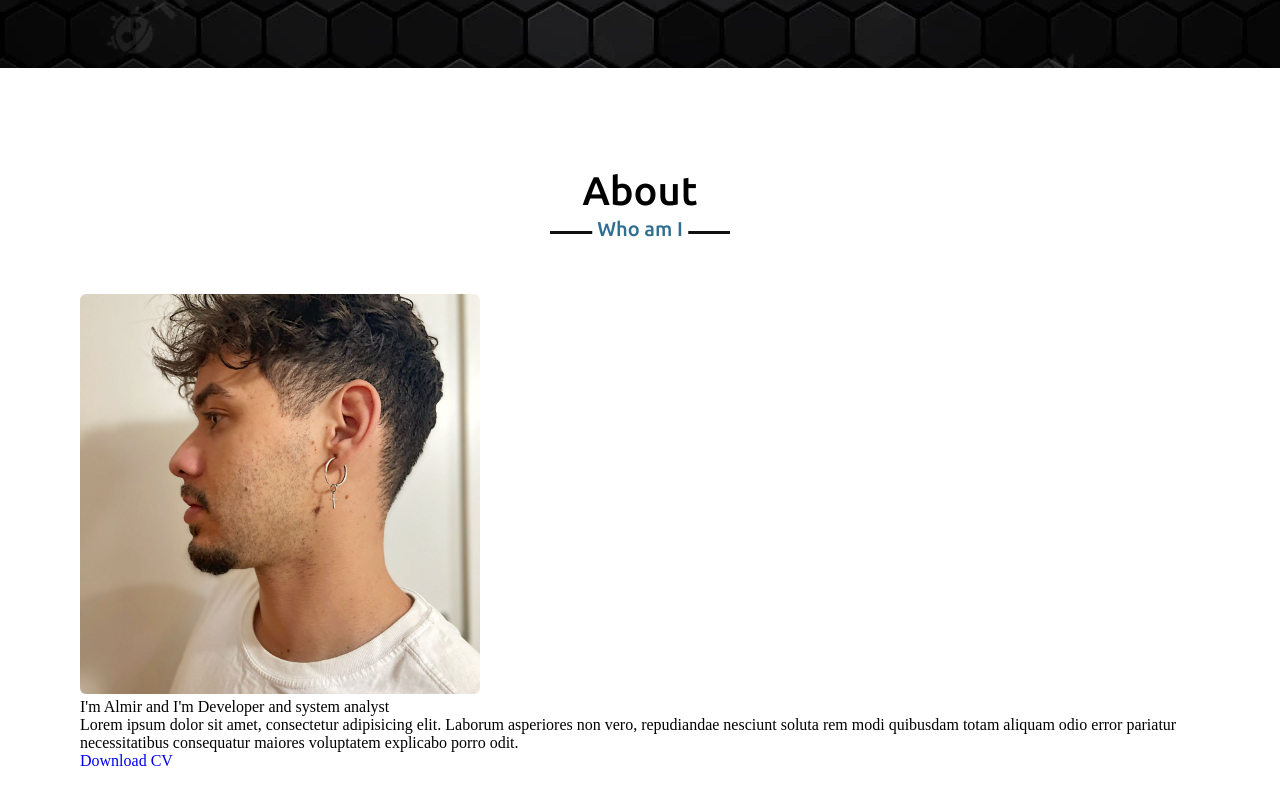
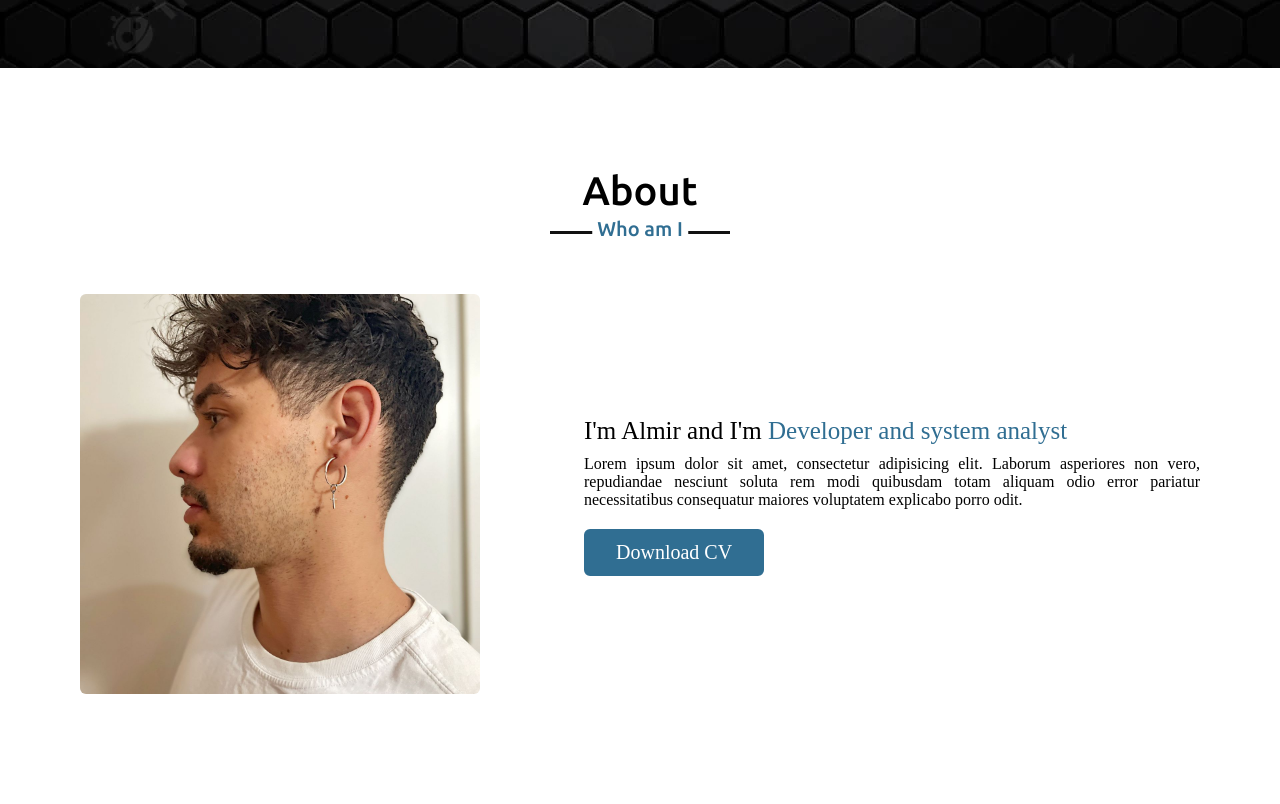
Before and after one commit to AlmirNet/Portfolio-Responsivo-HTML5_CSS3_JavaScript, a plain HTML site: page index.html in a window 1280 px wide. Shown: the part 732-1536 px from the top of the page. Drawn offline with nearby package versions, Linux system fonts and the light colour scheme; a script that the page names is missing.

```diff
--- a/style.css
+++ b/style.css
@@ -114,6 +114,12 @@ section{
 .about{
     font-family: 'Poppins' sans-serif;
 }
+.about .about-content{
+    display: flex;
+    flex-wrap: wrap;
+    align-items: center;
+    justify-content: space-between;
+}
 
 .about .title{
     font-family: 'Ubuntu';
@@ -144,6 +150,39 @@ section{
     color: rgb(48, 110, 146);
     padding: 5px;
     transform: translateX(-50%);
+}
+.about .about-content .left{
+    width: 45%;
+}
+.about .about-content .right{
+    width: 55%;
+}
+.about .about-content .right .text{
+    font-size: 25px;
+    font-weight: 500;
+    margin-bottom: 10px;
+}
+.about .about-content .right .text span{
+    color: rgb(48, 110, 146);
+}
+.about .about-content .right p{
+    text-align: justify;
+}
+.about .about-content .right a{
+    display: inline-block;
+    background: rgb(48, 110, 146);
+    color: #fff;
+    font-size: 20px;
+    font-weight: 500;
+    padding: 10px 30px;
+    margin-top: 20px;
+    border-radius: 6px;
+    border: 2px solid rgb(48, 110, 146);
+    transition: all 0.3s ease;
+}
+.about .about-content .right a:hover{
+    color: rgb(48, 110, 146);
+    background: none;
 }
 .about .about-content .left img{
     width: 400px;
@@ -181,10 +220,11 @@ section{
         background: #111;
         padding-top: 80px;
         text-align: center;
-        transition: all 0.3 ease;
+        transition: all 0.3s ease;
     }
     .navbar .menu li{
         display: block;
+
     }
     .navbar .menu li a{
         display: inline-block;
@@ -207,10 +247,7 @@ section{
         font-size: 60px;
     }
     .home .home-content .text-3{
-        font-size: 32px;
-    }
-    .home .home-content a:hover{
-        font-size: 20px;
+        font-size: 32;
     }
 }
 @media (max-width: 500px){
```
